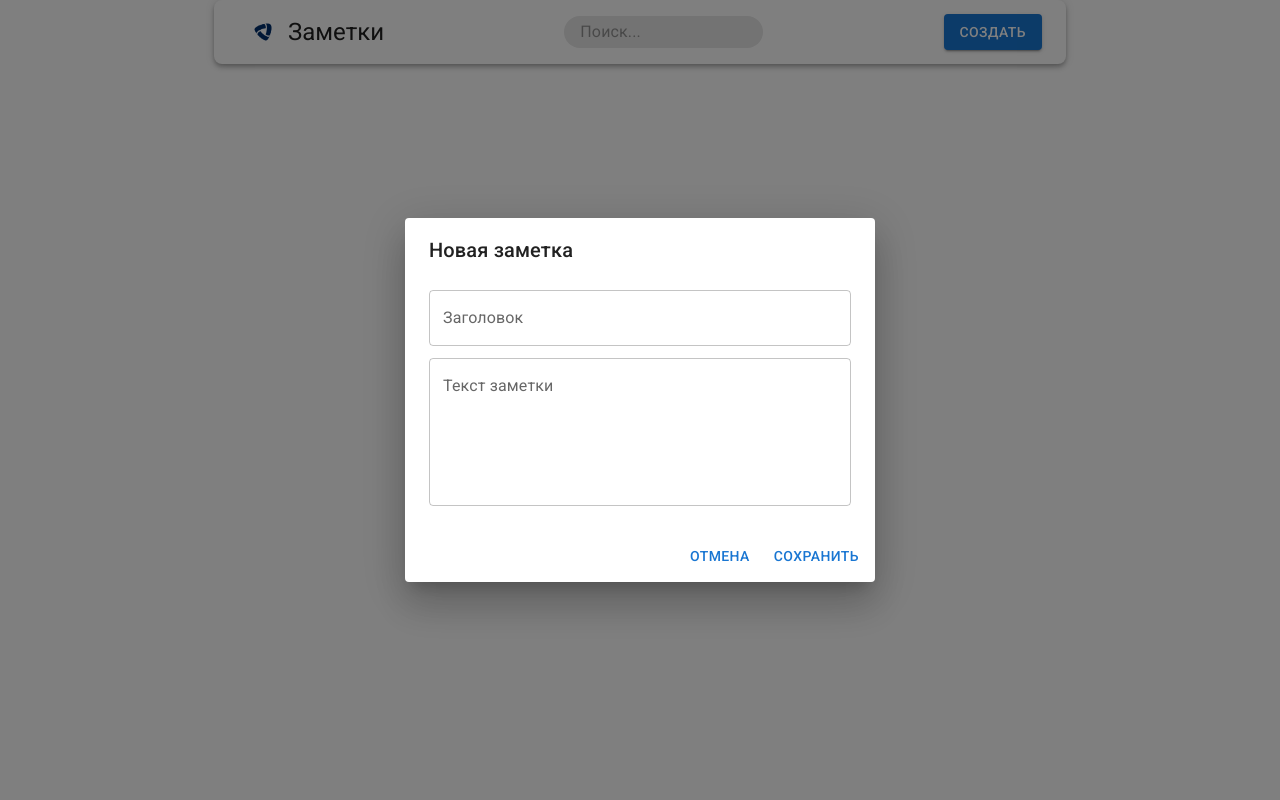
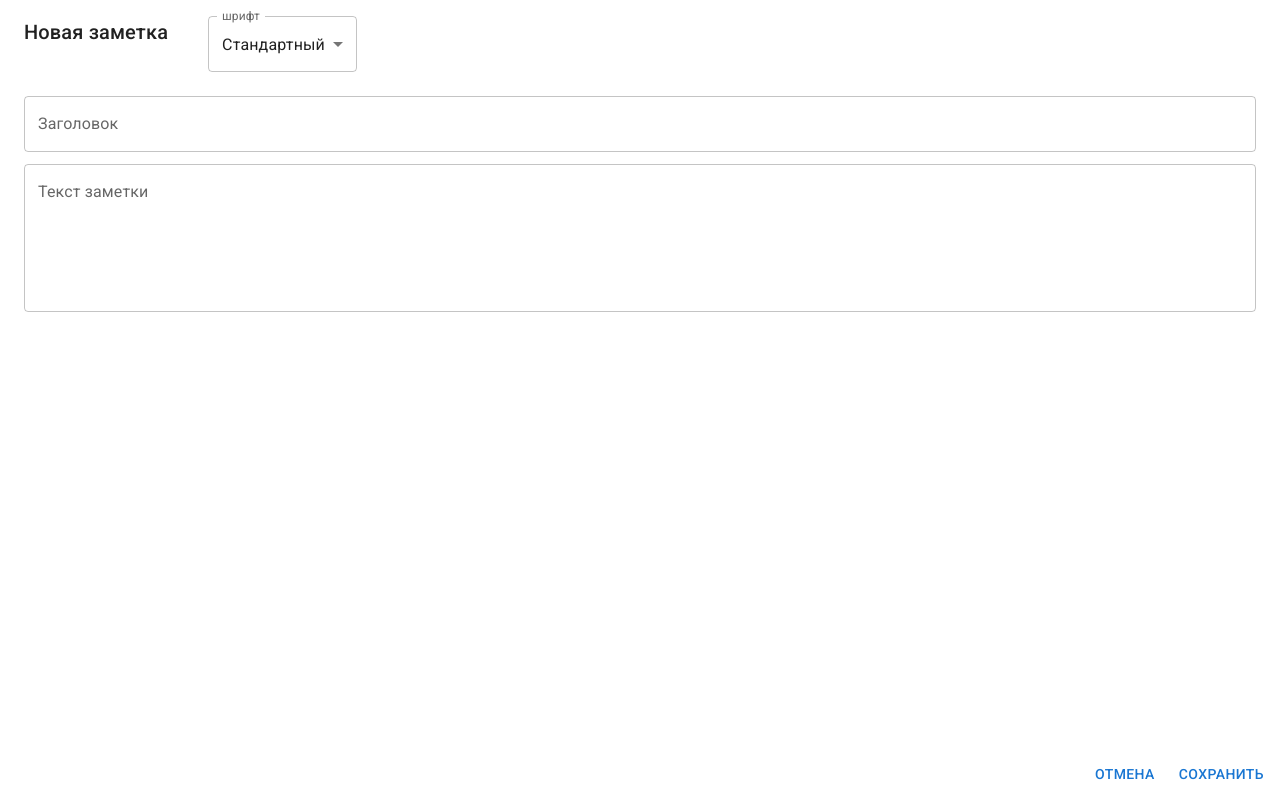
Before and after one commit to NestoR-afk/Northsteel-Frontend, a React (Create React App) app: page / in a window 1280 px wide. Both pictures are taken after a click on the button "СОЗДАТЬ". Built offline with nearby package versions, Linux system fonts and the light colour scheme; no server answers.

Commit message:
first commit with basic functionality

```diff
--- a/src/App.js
+++ b/src/App.js
@@ -1,8 +1,8 @@
 import { CssBaseline,Container } from '@mui/material';
-import { useEffect } from "react"
-import { useState } from "react"
-import Header from './components/Header'
-import NoteList from './components/NoteList'
+import { useEffect } from "react";
+import { useState } from "react";
+import Header from './components/Header';
+import NoteList from './components/NoteList';
 
 function App() {
   const [notes, setNotes] = useState([]);
@@ -18,20 +18,20 @@ function App() {
       .then(response => response.json())
       .then(data => setNotes(data))
       .catch(err => console.log(err));
-  }
+  };
 
   const addNote = (note) => {
     fetch(BASE_URL + '/notes', { method: 'POST', headers: { 'Content-Type': 'application/json' }, body: JSON.stringify(note) })
       .then(response => {
         if (response.ok) {
-          return response.json()
+          return response.json();
         } else {
           alert('Что-то пошло не так...');
         }
       })
       .then(noteData => setNotes([noteData, ...notes]))
-      .catch(err => console.log(err))
-  }
+      .catch(err => console.log(err));
+  };
 
   const updateNote = (note, id) => {
     fetch(BASE_URL + '/notes/' + id, {
@@ -47,8 +47,8 @@ function App() {
           alert('Что-то пошло не так...');
         }
       })
-      .catch(err => console.error(err))
-  }
+      .catch(err => console.error(err));
+  };
 
   const deleteNote = (id) => {
     fetch(BASE_URL + '/notes/' + id, {
@@ -58,11 +58,11 @@ function App() {
       .then(response => {
         if (!response.ok) { return; }
           setNotes(notes.filter( n => {
-            return n.id != id;
+            return n.id !== id;
           }));
         })
-      .catch(err => console.error(err))
-  }
+      .catch(err => console.error(err));
+  };
 
   return (
     <div>
--- a/src/components/AddNoteDialog.js
+++ b/src/components/AddNoteDialog.js
@@ -1,15 +1,37 @@
-import { Dialog,
+import {
+    Box,
+    Button,
+    Dialog,
+    Select,
+    MenuItem,
+    TextField,
+    InputLabel,
+    FormControl,
     DialogTitle,
     DialogContent,
     DialogActions,
-    TextField,
-    Button } from '@mui/material';
-import React, { useState } from 'react'
-
+    } from '@mui/material';
+import React, { useState } from 'react';
+import { createTheme, ThemeProvider } from '@mui/material/styles';
 
 export default function AddNoteDialog({ onAddNote }) {
-    const [open, setOpen] = useState(false)
-    const [note, setNote] = useState({ header: '', text: '' })
+    const [open, setOpen] = useState(false);
+    const [note, setNote] = useState({ header: '', text: '' });
+    const [fontFamily, setFontFamily] = useState('Roboto');
+
+    const theme = React.useMemo(
+        () =>
+            createTheme({
+                typography: {
+                    fontFamily
+                },
+            }),
+        [fontFamily],
+    );
+
+    const handleFontChange = (event) => {
+        setFontFamily(event.target.value);
+    };
 
     const handleClose = () => {
         setOpen(false);
@@ -21,19 +43,38 @@ export default function AddNoteDialog({ onAddNote }) {
 
     const handleChange = (event) => {
         setNote({ ...note, [event.target.name]: event.target.value });
-    }
+    };
 
     const handleSubmit = () => {
         onAddNote(note);
         handleClose();
         setNote({})
-    }
+    };
 
     return (
         <>
             <Button variant="contained" onClick={handleOpen}>Создать</Button>
-            <Dialog open={open} onClose={handleClose} >
-                <DialogTitle>Новая заметка</DialogTitle>
+            <Dialog open={open} onClose={handleClose} fullScreen>
+                <DialogTitle sx={{display:'flex'}}>Новая заметка
+                    <Box sx={{ ml: 5 }}>
+                <FormControl sx={{ minWidth: 120 }}>
+                    <InputLabel htmlFor="шрифт">шрифт</InputLabel>
+                    <Select
+                        value={fontFamily}
+                        onChange={handleFontChange}
+                        label="шрифт">
+                        <MenuItem value="Roboto">Стандартный</MenuItem>
+                        <MenuItem value="Comic Sans MS">Comic Sans MS</MenuItem>
+                        <MenuItem value="Arial">Arial</MenuItem>
+                        <MenuItem value="Segoe UI">Segoe UI</MenuItem>
+                        <MenuItem value="Courier New">Courier New</MenuItem>
+                        <MenuItem value="Georgia">Georgia</MenuItem>
+                    </Select>
+                </FormControl>
+            </Box>
+            </DialogTitle>
+
+            <ThemeProvider theme={theme}>
                 <DialogContent>
                     <TextField
                         autoFocus
@@ -57,6 +98,7 @@ export default function AddNoteDialog({ onAddNote }) {
                         fullWidth
                     />
                 </DialogContent>
+                </ThemeProvider>
                 <DialogActions>
                     <Button onClick={handleClose}>Отмена</Button>
                     <Button onClick={handleSubmit}>Сохранить</Button>
--- a/src/components/EditNoteDialog.js
+++ b/src/components/EditNoteDialog.js
@@ -1,68 +1,89 @@
 import {
+    Box,
+    Button,
     Dialog,
+    Select,
+    TextField,
+    MenuItem,
+    IconButton,
+    InputLabel,
+    FormControl,
     DialogTitle,
     DialogContent,
     DialogActions,
-    TextField,
-    Button,
-    IconButton
 } from '@mui/material';
-import React, { useState } from 'react'
-import EditIcon from '@mui/icons-material/Edit';
+import { useState } from 'react'
+import React from 'react'
 import DeleteIcon from '@mui/icons-material/Delete';
+import { createTheme, ThemeProvider } from '@mui/material/styles';
 
-export default function EditNoteDialog({ noteData, onUpdateNote, onDeleteNote }) {
+export default function EditNoteDialog({ isOpened, onClose, noteData, onUpdateNote, onDeleteNote }) {
 
-    const [open, setOpen] = useState(false)
-    const [initNote] = useState({ 'id': noteData.id, 'header': noteData.header, 'text': noteData.text });
     const [note, setNote] = useState({ 'id': noteData.id, 'header': noteData.header, 'text': noteData.text });
+    const [fontFamily, setFontFamily] = useState('Roboto');
+
+    const theme = React.useMemo(
+        () =>
+            createTheme({
+                typography: {
+                    fontFamily
+                },
+            }),
+        [fontFamily],
+    );
+
+    const handleFontChange = (event) => {
+        setFontFamily(event.target.value);
+    };
 
     const handleClose = () => {
-        setOpen(false);
-        setNote(initNote);
-    };
-
-    const handleOpen = () => {
-        setOpen(true);
+        onClose();
     };
 
     const handleChange = (event) => {
         setNote({ ...note, [event.target.name]: event.target.value });
-    }
+    };
 
     const handleDelete = () => {
         onDeleteNote(note.id);
-        setOpen(false);
-    }
+        handleClose();
+    };
 
     const handleSubmit = () => {
         onUpdateNote(note, note.id);
-        setOpen(false);
-    }
+        handleClose();
+    };
 
     return (
-        <>
-            <EditIcon size='large'
-                onClick={handleOpen}
-                sx={{
-                    position: 'absolute',
-                    top: 8,
-                    right: 8,
-                }} />
-
-            <Dialog open={open} onClose={handleClose}>
-                <DialogTitle>Редактирование заметки</DialogTitle>
+        <Dialog open={isOpened} onClose={handleClose} fullScreen >
             <IconButton size='large'
                 onClick={handleDelete}
-                    sx={{
-                        position: 'absolute',
-                        right: 16,
-                        top: 16
-                    }}>
+                sx={{ position: 'absolute', right: 16, top: 16 }}>
                 <a title='Удалить заметку'>
-                    <DeleteIcon color='error'/>
+                    <DeleteIcon color='error' />
                 </a>
             </IconButton>
+
+            <DialogTitle sx={{display:'flex'}}>Редактирование заметки
+            <Box sx={{ ml: 5 }}>
+                <FormControl sx={{ minWidth: 120 }}>
+                    <InputLabel htmlFor="шрифт">шрифт</InputLabel>
+                    <Select
+                        value={fontFamily}
+                        onChange={handleFontChange}
+                        label="шрифт">
+                        <MenuItem value="Roboto">Стандартный</MenuItem>
+                        <MenuItem value="Comic Sans MS">Comic Sans MS</MenuItem>
+                        <MenuItem value="Lucida Console">Lucida Console</MenuItem>
+                        <MenuItem value="Segoe UI">Segoe UI</MenuItem>
+                        <MenuItem value="New York">New York</MenuItem>
+                        <MenuItem value="Georgia">Georgia</MenuItem>
+                    </Select>
+                </FormControl>
+            </Box>
+            </DialogTitle>
+
+            <ThemeProvider theme={theme}>
                 <DialogContent>
                     <TextField
                         autoFocus
@@ -72,8 +93,7 @@ export default function EditNoteDialog({ noteData, onUpdateNote, onDeleteNote })
                         label="Заголовок"
                         onChange={handleChange}
                         type="text"
-                        fullWidth
-                    />
+                        fullWidth/>
                     <TextField
                         margin="dense"
                         multiline
@@ -83,14 +103,13 @@ export default function EditNoteDialog({ noteData, onUpdateNote, onDeleteNote })
                         label="Текст заметки"
                         onChange={handleChange}
                         type="text"
-                        fullWidth
-                    />
+                        fullWidth/>
                 </DialogContent>
+            </ThemeProvider>
             <DialogActions>
                 <Button onClick={handleClose}>Отмена</Button>
                 <Button onClick={handleSubmit}>Сохранить</Button>
             </DialogActions>
         </Dialog>
-        </>
     )
 }
--- a/src/components/NoteList.js
+++ b/src/components/NoteList.js
@@ -6,21 +6,28 @@ import {
     CardActionArea
 } from "@mui/material";
 import EditNoteDialog from "./EditNoteDialog";
+import { useState } from 'react'
 
 function Note({ note, onUpdateNote, onDeleteNote }) {
+    const [open, setOpen] = useState(false);
+
+    const handleClose = () => {
+        setOpen(false);
+    }
+
     return (
         <Card sx={{ mb: 2 }}>
             <CardActionArea >
-                <CardContent>
+                <CardContent onClick={ () => setOpen(true) }>
                     <Typography sx={{ fontSize: 16 }} gutterBottom>
                         {note.header}
                     </Typography>
                     <Typography sx={{ fontSize: 14 }} color="text.secondary">
-                        {note.text.length > 70 ? note.text.substring(0, 70) + '...' : note.text}
+                        {note.text.length > 65 ? note.text.substring(0, 65) + '...' : note.text}
                     </Typography>
-                    <EditNoteDialog noteData={note} onUpdateNote={onUpdateNote} onDeleteNote={onDeleteNote}/>
                 </CardContent>
             </CardActionArea>
+            <EditNoteDialog isOpened = { open } onClose = {handleClose} noteData = {note} onUpdateNote = {onUpdateNote} onDeleteNote={onDeleteNote}/>
         </Card>
     )
 }
@@ -34,7 +41,7 @@ export default function NoteList({ notes, onUpdateNote, onDeleteNote, filterText
             return;
         }
         rows.push(
-            <Note key={note.id} note={note} onDeleteNote={onDeleteNote} onUpdateNote={onUpdateNote}> </Note>
+            <Note key={note.id} note={note} onDeleteNote={onDeleteNote} onUpdateNote={onUpdateNote}/>
         )
     });
 
```
Also changed, not shown: src/components/Header.js (+4 -3 lines). Lines whose indentation alone changed are shown as unchanged.
